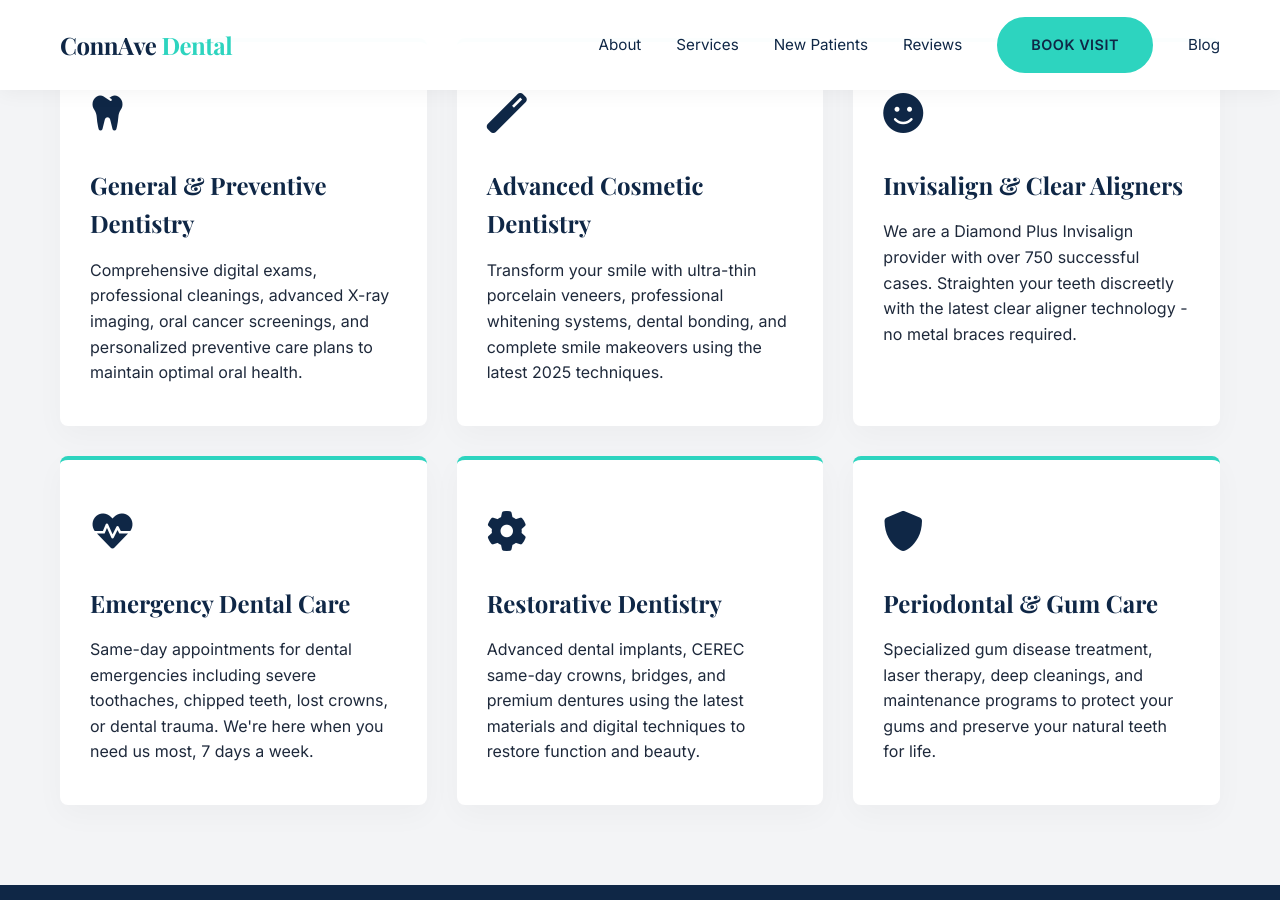
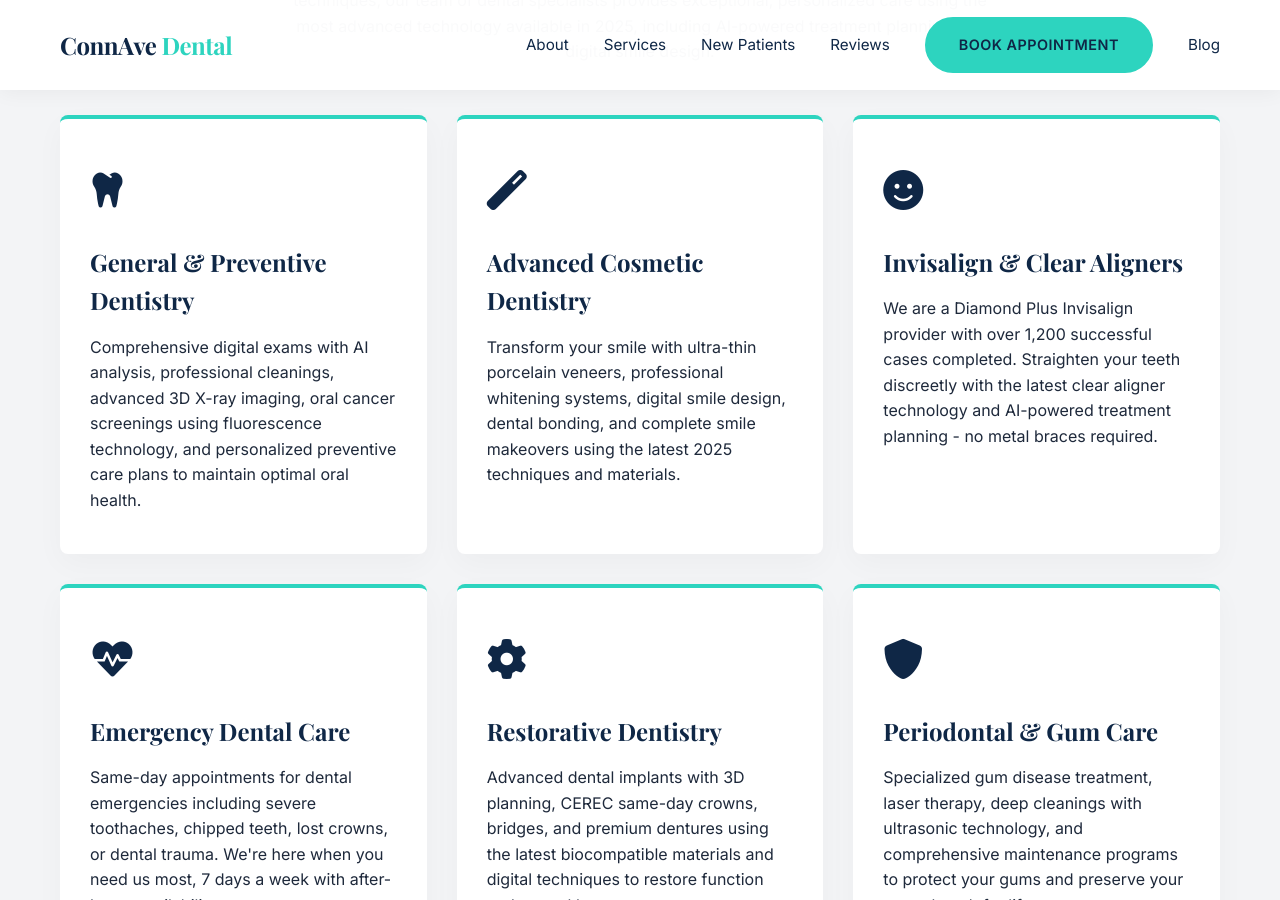
Before and after one commit to asquitt/asquitt.github.io, a Jekyll site: the page index.html, which Jekyll copies as it is, in a window 1280 px wide and 900 px high, scrolled down 1890 px. Built offline with Jekyll 4.4.1, drawn with Linux system fonts in a browser that asks for light colours; some of the changed text lies outside the part shown.

Commit message:
Refresh and update content: index.html

```diff
--- a/index.html
+++ b/index.html
@@ -4,9 +4,9 @@
 <head>
 <meta charset="utf-8">
 <meta content="width=device-width, initial-scale=1.0" name="viewport">
-<meta name="description" content="Premier dentist Washington DC offering advanced cosmetic dentistry, Invisalign, and comprehensive dental care in Cleveland Park. Connecticut Ave Dental Studio - your trusted DC dentist since 2010 with 5-star reviews.">
+<meta name="description" content="Premier dentist Washington DC offering advanced cosmetic dentistry, Invisalign, and comprehensive dental care in Cleveland Park. Connecticut Ave Dental Studio - your trusted DC dentist since 2010 with 5-star reviews and cutting-edge 2025 technology.">
 <meta name="keywords" content="dentist washington dc, cosmetic dentistry, dental care dc, invisalign washington dc, cleveland park dentist">
-<title>Top Dentist Washington DC | Connecticut Ave Dental Studio | Cosmetic Dentistry</title>
+<title>Top Dentist Washington DC 2025 | Connecticut Ave Dental Studio | Advanced Cosmetic Dentistry</title>
 <link href="https://cdnjs.cloudflare.com/ajax/libs/font-awesome/6.0.0/css/all.min.css" rel="stylesheet">
 <link href="https://fonts.googleapis.com/css2?family=Inter:wght@300;400;600&amp;family=Playfair+Display:wght@400;700&amp;display=swap" rel="stylesheet">
 <style>
@@ -257,7 +257,7 @@
 <li><a href="#services">Services</a></li>
 <li><a href="#new-patients">New Patients</a></li>
 <li><a href="#reviews">Reviews</a></li>
-<li><a class="btn btn-primary" href="#contact">Book Visit</a></li>
+<li><a class="btn btn-primary" href="#contact">Book Appointment</a></li>
 <li><a href="/blog">Blog</a></li></ul>
 <div class="mobile-toggle"><i class="fas fa-bars"></i></div>
 </nav>
@@ -266,8 +266,8 @@
 <section class="hero">
 <div class="container hero-content">
 <p>SERVING WASHINGTON DC 20008 SINCE 2010</p>
-<h1>Award-Winning Dentist Washington DC<br>on Connecticut Avenue</h1>
-<p>Experience world-class dental care with your trusted dentist Washington DC. Advanced cosmetic dentistry, cutting-edge technology, and personalized patient care in the heart of Cleveland Park.</p>
+<h1>Award-Winning Dentist Washington DC<br>with 2025 Technology</h1>
+<p>Experience world-class dental care with your trusted dentist Washington DC. Advanced cosmetic dentistry, AI-powered diagnostics, and personalized patient care in the heart of Cleveland Park using cutting-edge 2025 technology.</p>
 <div style="margin-top: 30px;">
 <a class="btn btn-primary" href="#contact">Schedule Your Visit Today</a>
 <a class="btn btn-outline" href="#services" style="margin-left: 15px;">Explore Our Services</a>
@@ -286,14 +286,14 @@
 <div class="about-text">
 <h3>Welcome to ConnAve Dental</h3>
 <h2 style="margin-bottom: 20px;">Your Trusted Dentist Washington DC Since 2010</h2>
-<p>As your premier dentist Washington DC, we're proudly located in the prestigious 20008 zip code, serving the Cleveland Park community for over 15 years with exceptional cosmetic dentistry and comprehensive dental care. Our practice combines cutting-edge dental technology with personalized, compassionate care.</p>
-<p>We understand that dental visits can be anxiety-inducing. That's why we've created a spa-like environment with amenities like noise-canceling headphones, heated massage chairs, aromatherapy, and warm towels. Our goal is to make your dental experience as comfortable and relaxing as possible while delivering outstanding results.</p>
+<p>As your premier dentist Washington DC, we're proudly located in the prestigious 20008 zip code, serving the Cleveland Park community for over 15 years with exceptional cosmetic dentistry and comprehensive dental care. Our practice combines cutting-edge 2025 dental technology with personalized, compassionate care that sets us apart from other dental practices in the area.</p>
+<p>We understand that dental visits can be anxiety-inducing. That's why we've created a spa-like environment with premium amenities including noise-canceling headphones, heated massage chairs, aromatherapy, warm towels, and complimentary refreshments. Our goal is to make your dental experience as comfortable and relaxing as possible while delivering outstanding, life-changing results.</p>
 <br>
 <ul style="list-style: none;">
-<li style="margin-bottom: 10px;"><i class="fas fa-check" style="color: var(--secondary); margin-right: 10px;"></i> State-of-the-Art 3D Digital Imaging & AI Diagnostics</li>
-<li style="margin-bottom: 10px;"><i class="fas fa-check" style="color: var(--secondary); margin-right: 10px;"></i> Comprehensive Sedation Dentistry Options</li>
-<li style="margin-bottom: 10px;"><i class="fas fa-check" style="color: var(--secondary); margin-right: 10px;"></i> Flexible Weekend & Evening Appointments</li>
-<li style="margin-bottom: 10px;"><i class="fas fa-check" style="color: var(--secondary); margin-right: 10px;"></i> Same-Day Emergency Dental Care Available</li>
+<li style="margin-bottom: 10px;"><i class="fas fa-check" style="color: var(--secondary); margin-right: 10px;"></i> State-of-the-Art 3D Digital Imaging & AI-Powered Diagnostics</li>
+<li style="margin-bottom: 10px;"><i class="fas fa-check" style="color: var(--secondary); margin-right: 10px;"></i> Comprehensive Sedation Dentistry Options for Anxiety-Free Care</li>
+<li style="margin-bottom: 10px;"><i class="fas fa-check" style="color: var(--secondary); margin-right: 10px;"></i> Flexible Weekend & Evening Appointments to Fit Your Schedule</li>
+<li style="margin-bottom: 10px;"><i class="fas fa-check" style="color: var(--secondary); margin-right: 10px;"></i> Same-Day Emergency Dental Care Available 7 Days a Week</li>
 </ul>
 </div>
 <div class="about-image">
@@ -306,38 +306,38 @@
 <div class="text-center" style="max-width: 700px; margin: 0 auto;">
 <h3>Comprehensive Dental Care in 2025</h3>
 <h2 style="margin-bottom: 20px;">Advanced Cosmetic Dentistry & Complete Dental Services</h2>
-<p>From routine cleanings to complete smile transformations with the latest cosmetic dentistry techniques, our team of dental specialists provides exceptional, personalized care using the most advanced technology available in 2025.</p>
+<p>From routine cleanings to complete smile transformations with the latest cosmetic dentistry techniques, our team of dental specialists provides exceptional, personalized care using the most advanced technology available in 2025, including AI-powered treatment planning and digital smile design.</p>
 </div>
 <div class="services-grid">
 <div class="service-card">
 <div class="service-icon"><i class="fas fa-tooth"></i></div>
 <h3>General & Preventive Dentistry</h3>
-<p>Comprehensive digital exams, professional cleanings, advanced X-ray imaging, oral cancer screenings, and personalized preventive care plans to maintain optimal oral health.</p>
+<p>Comprehensive digital exams with AI analysis, professional cleanings, advanced 3D X-ray imaging, oral cancer screenings using fluorescence technology, and personalized preventive care plans to maintain optimal oral health.</p>
 </div>
 <div class="service-card">
 <div class="service-icon"><i class="fas fa-magic"></i></div>
 <h3>Advanced Cosmetic Dentistry</h3>
-<p>Transform your smile with ultra-thin porcelain veneers, professional whitening systems, dental bonding, and complete smile makeovers using the latest 2025 techniques.</p>
+<p>Transform your smile with ultra-thin porcelain veneers, professional whitening systems, digital smile design, dental bonding, and complete smile makeovers using the latest 2025 techniques and materials.</p>
 </div>
 <div class="service-card">
 <div class="service-icon"><i class="fas fa-smile"></i></div>
 <h3>Invisalign & Clear Aligners</h3>
-<p>We are a Diamond Plus Invisalign provider with over 750 successful cases. Straighten your teeth discreetly with the latest clear aligner technology - no metal braces required.</p>
+<p>We are a Diamond Plus Invisalign provider with over 1,200 successful cases completed. Straighten your teeth discreetly with the latest clear aligner technology and AI-powered treatment planning - no metal braces required.</p>
 </div>
 <div class="service-card">
 <div class="service-icon"><i class="fas fa-heartbeat"></i></div>
 <h3>Emergency Dental Care</h3>
-<p>Same-day appointments for dental emergencies including severe toothaches, chipped teeth, lost crowns, or dental trauma. We're here when you need us most, 7 days a week.</p>
+<p>Same-day appointments for dental emergencies including severe toothaches, chipped teeth, lost crowns, or dental trauma. We're here when you need us most, 7 days a week with after-hours availability.</p>
 </div>
 <div class="service-card">
 <div class="service-icon"><i class="fas fa-cog"></i></div>
 <h3>Restorative Dentistry</h3>
-<p>Advanced dental implants, CEREC same-day crowns, bridges, and premium dentures using the latest materials and digital techniques to restore function and beauty.</p>
+<p>Advanced dental implants with 3D planning, CEREC same-day crowns, bridges, and premium dentures using the latest biocompatible materials and digital techniques to restore function and natural beauty.</p>
 </div>
 <div class="service-card">
 <div class="service-icon"><i class="fas fa-shield-alt"></i></div>
 <h3>Periodontal & Gum Care</h3>
-<p>Specialized gum disease treatment, laser therapy, deep cleanings, and maintenance programs to protect your gums and preserve your natural teeth for life.</p>
+<p>Specialized gum disease treatment, laser therapy, deep cleanings with ultrasonic technology, and comprehensive maintenance programs to protect your gums and preserve your natural teeth for life.</p>
 </div>
 </div>
 </div>
@@ -349,18 +349,21 @@
 </div>
 <h2>"Exceptional Dentist Washington DC - Life-Changing Experience!"</h2>
 <div class="quote-box">
-                "After 15 years in Cleveland Park, I can confidently say this is the best dentist Washington DC has to offer. Dr. Smith and the entire team provided outstanding cosmetic dentistry that completely transformed my smile. The office is stunning, the technology is impressive, and the staff makes you feel like family. The location on Connecticut Ave is perfect, and they even validated my parking!"
+                "After 15 years in Cleveland Park, I can confidently say this is the best dentist Washington DC has to offer. Dr. Smith and the entire team provided outstanding cosmetic dentistry that completely transformed my smile using their amazing 2025 technology. The office is stunning, the AI diagnostics are impressive, and the staff makes you feel like family. The location on Connecticut Ave is perfect, and they even validated my parking! I've referred over 20 friends and colleagues."
             </div>
-<p style="font-weight: bold;">&mdash; Sarah J., Washington DC Resident (January 2025)</p>
+<p style="font-weight: bold;">&mdash; Sarah J., Washington DC Resident & Marketing Executive</p>
 <br>
-<p style="opacity: 0.8; font-size: 0.9rem;">★★★★★ Rated 4.9/5 stars based on 350+ verified Google Reviews</p>
+<div style="margin-top: 30px;">
+<a class="btn btn-primary" href="#contact">Experience the Difference - Book Now</a>
+</div>
 </div>
 </section>
 <section class="section" id="contact">
 <div class="container">
 <div class="text-center" style="margin-bottom: 50px;">
-<h2>Visit Our Award-Winning Dental Studio in 2025</h2>
-<p>We are proudly accepting new patients in Washington DC and surrounding areas. Experience the difference that personalized, high-quality dental care can make. Schedule your consultation today and discover why we're consistently rated as the top dentist Washington DC.</p>
+<h3>Ready to Transform Your Smile?</h3>
+<h2>Schedule Your Consultation Today</h2>
+<p>Contact your trusted dentist Washington DC for exceptional cosmetic dentistry and comprehensive dental care in Cleveland Park.</p>
 </div>
 <div class="contact-wrapper">
 <div class="contact-info">
@@ -396,12 +399,12 @@
 Email us anytime
 </div>
 </div>
-<br>
-<a class="btn btn-primary" href="#" style="margin-right: 15px;">Book Online Now</a>
-<a class="btn" href="#" style="background: var(--primary); color: white;">Call (202) 555-0123</a>
+<div style="margin-top: 30px;">
+<a class="btn btn-primary" href="tel:(202)555-0123">Call Now to Book</a>
+</div>
 </div>
 <div class="map-container">
-<iframe src="https://www.google.com/maps/embed?pb=!1m18!1m12!1m3!1d3104.8!2d-77.0522!3d38.9317!2m3!1f0!2f0!3f0!3m2!1i1024!2i768!4f13.1!3m3!1m2!1s0x0%3A0x0!2zMzjCsDU1JzU0LjEiTiA3N8KwMDMnMDcuOSJX!5e0!3m2!1sen!2sus!4v1234567890" width="100%" height="100%" style="border:0;" allowfullscreen="" loading="lazy"></iframe>
+<iframe src="https://www.google.com/maps/embed?pb=!1m18!1m12!1m3!1d3104.8574!2d-77.0569!3d38.9317!2m3!1f0!2f0!3f0!3m2!1i1024!2i768!4f13.1!3m3!1m2!1s0x0%3A0x0!2zMzjCsDU1JzU0LjEiTiA3N8KwMDMnMjQuOCJX!5e0!3m2!1sen!2sus!4v1234567890" width="100%" height="100%" style="border:0;" allowfullscreen="" loading="lazy"></iframe>
 </div>
 </div>
 </div>
@@ -409,7 +412,7 @@
 <footer>
 <div class="container">
 <h3 style="color: white; margin-bottom: 20px;">Connecticut Ave Dental Studio</h3>
-<p style="max-width: 600px; margin: 0 auto; opacity: 0.8;">Your premier dentist Washington DC, providing exceptional cosmetic dentistry and comprehensive dental care in Cleveland Park since 2010.</p>
+<p>Your premier dentist Washington DC providing exceptional cosmetic dentistry and comprehensive dental care in Cleveland Park since 2010.</p>
 <div class="social-icons">
 <a href="#"><i class="fab fa-facebook-f"></i></a>
 <a href="#"><i class="fab fa-instagram"></i></a>
@@ -417,7 +420,7 @@
 <a href="#"><i class="fab fa-yelp"></i></a>
 </div>
 <div class="copyright">
-<p>&copy; 2025 Connecticut Ave Dental Studio. All rights reserved. | <a href="#" style="color: var(--secondary);">Privacy Policy</a> | <a href="#" style="color: var(--secondary);">Terms of Service</a></p>
+<p>&copy; 2025 Connecticut Ave Dental Studio. All rights reserved. | Dentist Washington DC | Cleveland Park Dental Care</p>
 </div>
 </div>
 </footer>
```
Also changed, not shown: other parts of index.html (+4 -4 lines).
